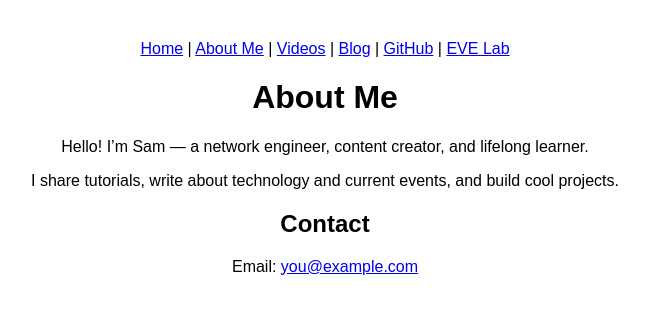
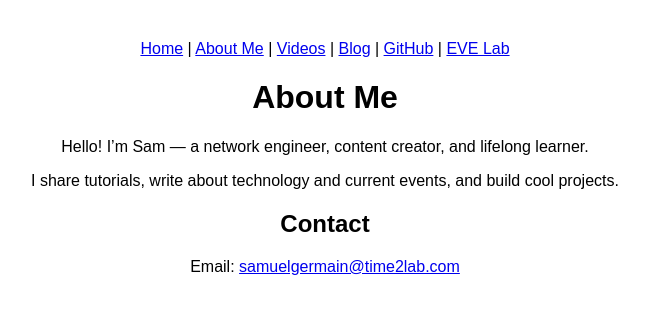
Before and after one commit to Time2Lab/time2lab.github.io, a plain HTML site: page about.html in a window 1280 px wide. Shown: the whole page, without its empty margins (315-960 px from the left). Drawn offline with Linux system fonts and the light colour scheme.

Commit message:
Add correct email to my about page

```diff
--- a/about.html
+++ b/about.html
@@ -16,6 +16,6 @@
     <p>I share tutorials, write about technology and current events, and build cool projects.</p>
 
     <h2>Contact</h2>
-    <p>Email: <a href="mailto:you@example.com">you@example.com</a></p>
+    <p>Email: <a href="mailto:samuelgermain@time2lab.com">samuelgermain@time2lab.com</a></p>
   </body>
 </html>
```
